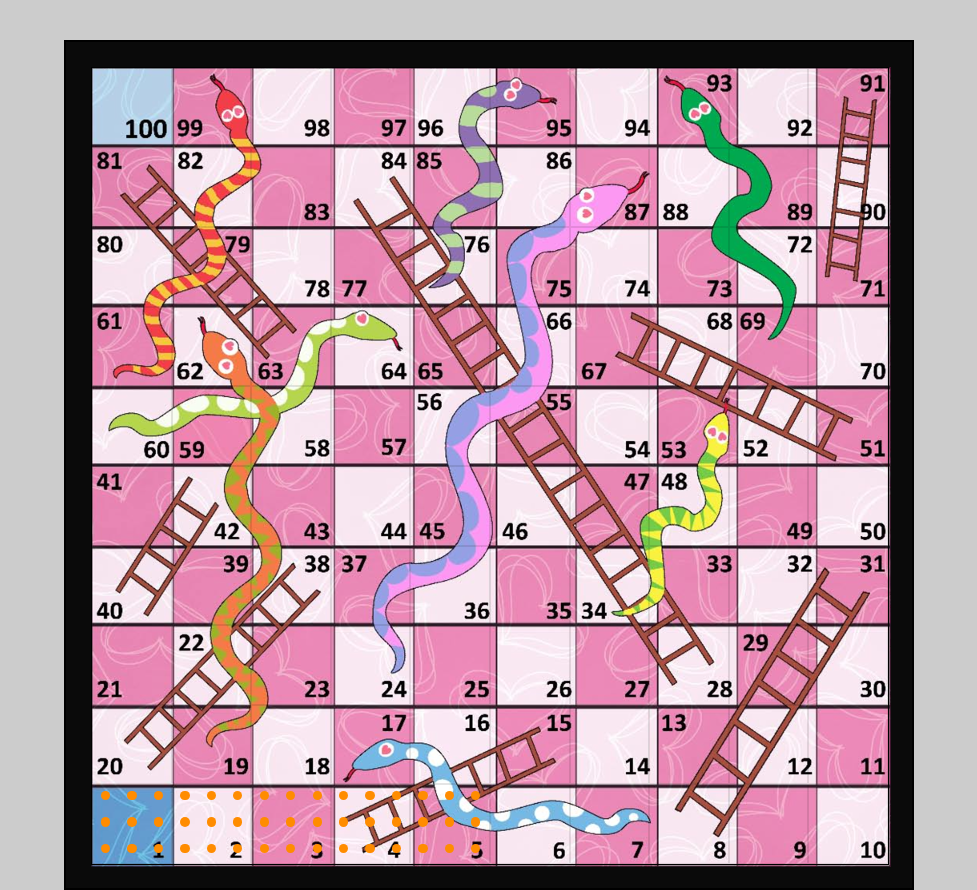
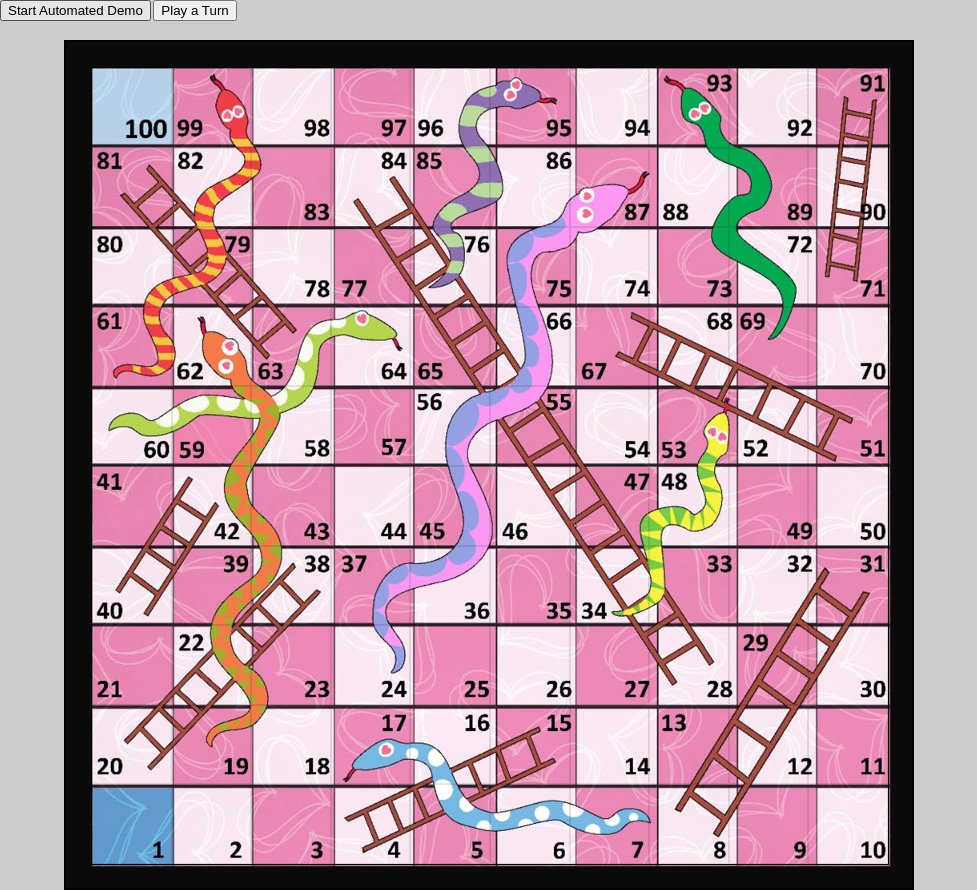
Before and after one commit to vingtetun/gameboard, a plain HTML site: page index.html in a window 1280 px wide. Shown: the whole page, without its empty margins (0-977 px from the left). Drawn offline with Linux system fonts and the light colour scheme.

Commit message:
added buttons yeah

```diff
--- a/index.html
+++ b/index.html
@@ -21,5 +21,7 @@
   </head>
 
   <body>
+  <button onclick="playGame()">Start Automated Demo</button>
+  <button onclick="doTurn()">Play a Turn</button>
   <body>
 </html>
--- a/scripts/index.js
+++ b/scripts/index.js
@@ -325,12 +325,11 @@ function turn(turnInt) {
 
 //Check if a special case like a chutes or ladders
 function checkSpecialCase (pos) {
-  for (var i=0; i<specialCases.length; i++) {
+  for (var i=0; i<specialCases.length; i+=2) {
     if (pos == specialCases[i]) {
         return specialCases[i+1];
         break;
     }
-    i= i+1;
   }
 }
 
@@ -361,6 +360,15 @@ function playGame() {
   }
 }
 
+var turnIncrement = 0;
+function doTurn() {
+  if (turnIncrement == 3) {
+    turnIncrement = 0;
+  }
+  turn(turnIncrement);
+  turnIncrement+=1;
+}
+
 // Single case update
 //paintCase(3, 255, 255, 0);
 
@@ -369,4 +377,4 @@ function rng() {
 }
 
 //Run the game timer
-playGame();
+//playGame();
```
Also changed, not shown: 1 other file.
